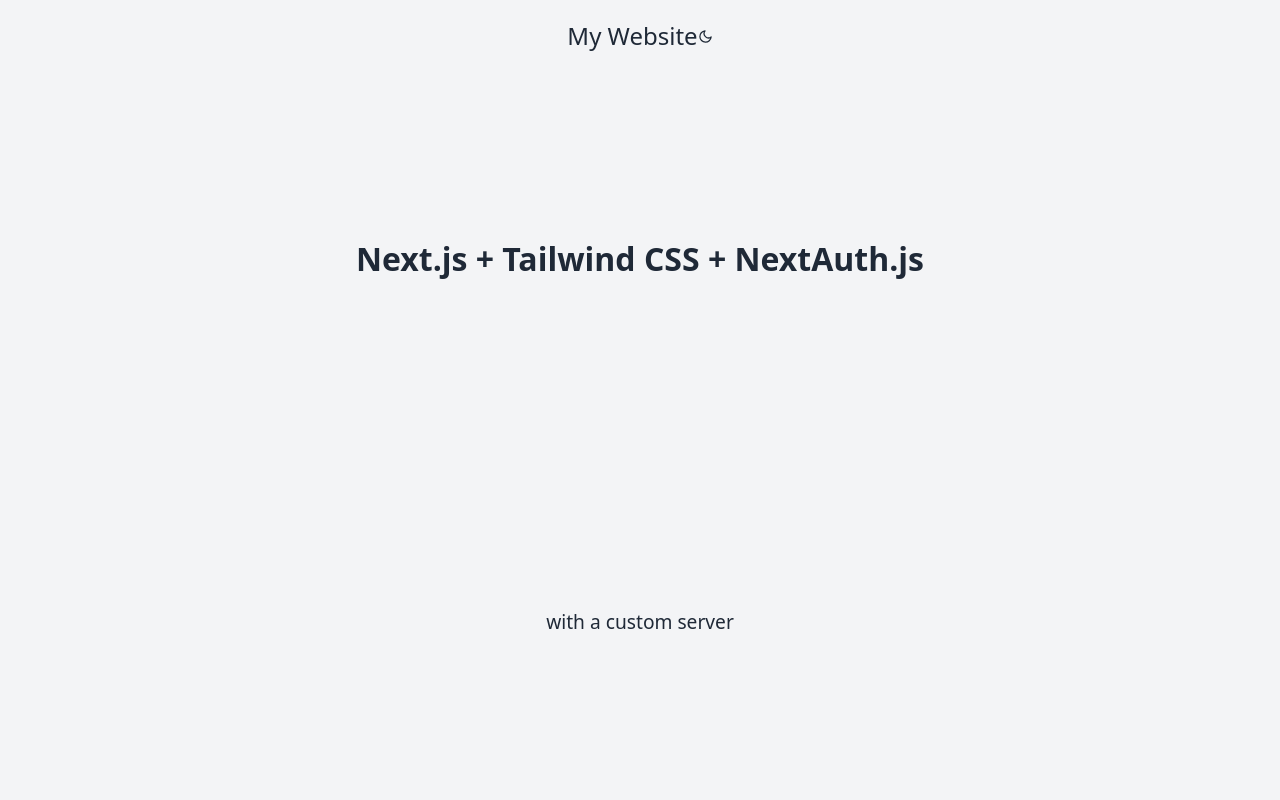
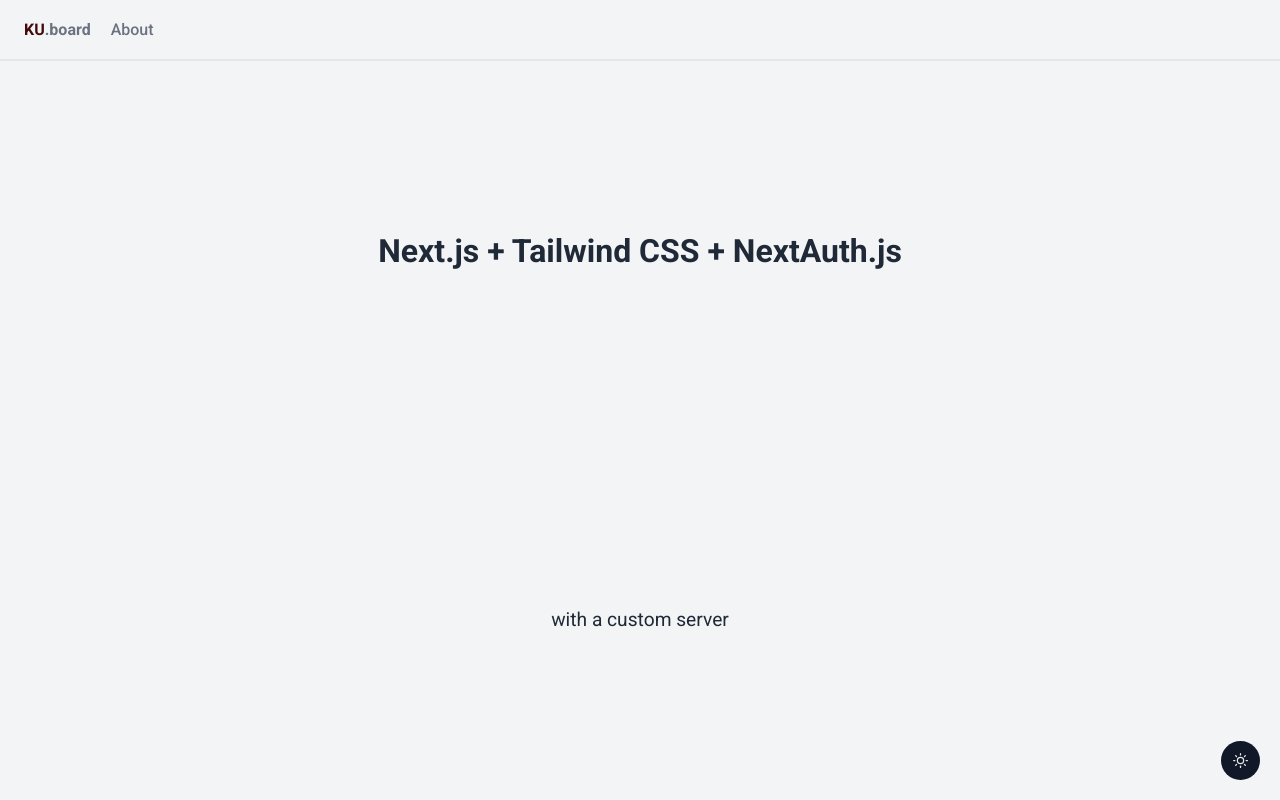
Before and after one commit to unstoppab1e/noticeboard-for-foreign-students, a Next.js app: page / in a window 1280 px wide. Built offline with nearby package versions, Linux system fonts and the light colour scheme.

Commit message:
fix: fixed header with custom style

```diff
--- a/app/layout.tsx
+++ b/app/layout.tsx
@@ -1,14 +1,16 @@
+'use client';
+
 import './globals.css';
-import { Inter } from 'next/font/google';
 import Header from '../components/Headers/Header';
 import Providers from './theme-provider';
+import { ThemeSwitcher } from '@/components/ThemeSwitcher';
+import { Roboto } from 'next/font/google';
 
-const inter = Inter({ subsets: ['latin'] });
-
-export const metadata = {
-  title: 'Create Next App',
-  description: 'Generated by create next app',
-};
+const roboco = Roboto({
+  weight: ['400', '500', '700'],
+  subsets: ['latin'],
+  variable: '--roboco',
+});
 
 export default function RootLayout({
   children,
@@ -17,12 +19,15 @@
 }) {
   return (
     <html lang='en' suppressHydrationWarning>
-      <title>{metadata.title}</title>
+      <title>{}</title>
       <body className='scroll-smooth box-border p-0 m-0 overflow-x-hidden bg-gray-100 dark:bg-gray-800'>
         <Providers>
-          <main className='transition-all duration-300 ease-in-out h-svh min-h-svh w-svw bg-transparent text-gray-800 dark:text-gray-200 flex flex-col items-center'>
+          <main
+            className={`${roboco.variable} font-roboco transition-all duration-300 ease-in-out h-svh min-h-svh w-svw bg-transparent text-gray-800 dark:text-gray-200 flex flex-col items-center`}
+          >
             <Header />
             {children}
+            <ThemeSwitcher />
           </main>
         </Providers>
       </body>
--- /dev/null
+++ b/app/login/page.tsx
@@ -0,0 +1,3 @@
+export default function Login() {
+  return <div>Login</div>;
+}
--- /dev/null
+++ b/app/register/page.tsx
@@ -0,0 +1,3 @@
+export default function Register() {
+  return <div>Register</div>;
+}
--- a/app/theme-provider.tsx
+++ b/app/theme-provider.tsx
@@ -3,7 +3,11 @@
 import { ThemeProvider } from 'next-themes';
 
 const Providers = ({ children }: { children: React.ReactNode }) => {
-  return <ThemeProvider attribute='class'>{children}</ThemeProvider>;
+  return (
+    <ThemeProvider attribute='class' defaultTheme='system' enableSystem>
+      {children}
+    </ThemeProvider>
+  );
 };
 
 export default Providers;
--- a/components/Headers/Header.tsx
+++ b/components/Headers/Header.tsx
@@ -1,11 +1,19 @@
-import DarkMode from '@/elements/DarkMode/DarkMode';
 import React from 'react';
+import Link from 'next/link';
 
 const Header: React.FC = () => {
   return (
-    <header className='flex justify-between items-center p-5 bg-transparent text-gray-800 dark:text-white'>
-      <h1 className='text-2xl'>My Website</h1>
-      <DarkMode />
+    <header className='h-16 w-full flex items-center justify-between p-3 bg-transparent mx-auto border-b-2 px-6 sm:px-6'>
+      <ul className='w-1/4 h-full flex items-center justify-start gap-5'>
+        <li className='flex justify-start gap-5 leading-6'>
+          <Link className='font-bold text-crimson' href='/'>
+            KU<span className='text-gray-500'>.board</span>
+          </Link>
+          <Link className='font-medium text-gray-500' href='/login'>
+            About
+          </Link>
+        </li>
+      </ul>
     </header>
   );
 };
--- a/components/ThemeSwitcher.tsx
+++ b/components/ThemeSwitcher.tsx
@@ -1,6 +1,7 @@
 'use client';
 import { useState, useEffect } from 'react';
 import { useTheme } from 'next-themes';
+import { FiMoon, FiSun } from 'react-icons/fi';
 
 export const ThemeSwitcher = () => {
   const [mounted, setMounted] = useState(false);
@@ -16,10 +17,14 @@
 
   return (
     <button
-      className={`w-fit absolute right-5 top-2 p-2 rounded-md hover:scale-110 active:scale-100 duration-200 bg-slate-200 dark:bg-gray-800`}
+      className={`fixed bottom-5 right-5 bg-gray-900 text-gray-200 p-3 rounded-full dark:bg-gray-200 dark:text-gray-900 cursor-pointer`}
       onClick={() => setTheme(theme === 'dark' ? 'light' : 'dark')}
     >
-      {theme === 'light' ? 'Dark' : 'Light'}
+      {theme === 'light' ? (
+        <FiMoon size={15} onClick={() => setTheme('light')} />
+      ) : (
+        <FiSun size={15} onClick={() => setTheme('dark')} />
+      )}
     </button>
   );
 };
--- a/elements/DarkMode/DarkMode.tsx
+++ b/elements/DarkMode/DarkMode.tsx
@@ -1,6 +1,6 @@
 'use client';
 
-import { useState, useEffect } from 'react';
+import React, { useState, useEffect } from 'react';
 import { useTheme } from 'next-themes';
 import { FiMoon, FiSun } from 'react-icons/fi';
 import { ClipLoader } from 'react-spinners';
@@ -17,7 +17,7 @@
   }, [setTheme]);
 
   return (
-    <button className='fixed bottom-5 right-5 bg-gray-900 text-gray-200 p-3 rounded-full dark:bg-gray-200 dark:text-gray-900 cursor-pointer'>
+    <button className=' right-0 p-3 rounded-full bg-gray-200 text-gray-900 dark:bg-gray-900 dark:text-gray-200 cursor-pointer'>
       {!mounted ? (
         <ClipLoader size={20} />
       ) : resolvedTheme === 'dark' ? (
--- a/package.json
+++ b/package.json
@@ -9,12 +9,14 @@
     "lint": "next lint"
   },
   "dependencies": {
+    "firebase": "^10.10.0",
     "next": "14.1.0",
     "next-themes": "^0.2.1",
     "react": "^18",
     "react-dom": "^18",
     "react-icons": "^5.0.1",
-    "react-spinners": "^0.13.8"
+    "react-spinners": "^0.13.8",
+    "react-toastify": "^10.0.5"
   },
   "devDependencies": {
     "@types/node": "^20",
--- a/tailwind.config.ts
+++ b/tailwind.config.ts
@@ -13,7 +13,11 @@
         'h1-responsive': 'clamp(1.5rem, 2.5vw, 3rem)',
         'h2-responsive': 'clamp(0.5rem, 1.5vw, 1.5rem)',
       },
+      fontFamily: {
+        roboco: ['var(--roboco)'],
+      },
       colors: {
+        crimson: '#450a0a',
         border: 'hsl(var(--border))',
         input: 'hsl(var(--input))',
         ring: 'hsl(var(--ring))',
```
Also changed, not shown: firebase/firebaseConfig.ts (added, +21 -0 lines), components/Footer/Footer.tsx (added), 1 other file (tests, documents, lock files or other folders).
